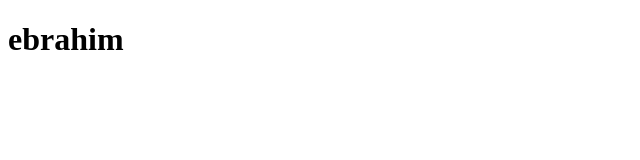
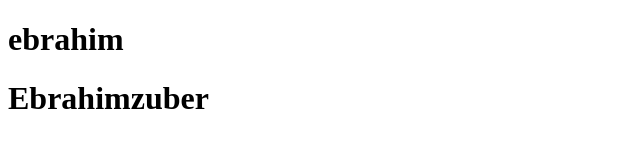
Before and after one commit to ebra596/amazon-2, a plain HTML site: page index.html in a window 1280 px wide. Shown: the whole page, without its empty margins (0-640 px from the left). Drawn offline with Linux system fonts and the light colour scheme.

Commit message:
update the name

```diff
--- a/index.html
+++ b/index.html
@@ -7,5 +7,6 @@
 </head>
 <body>
     <h1>ebrahim</h1>
+    <h1>Ebrahimzuber</h1>
 </body>
 </html>
```
